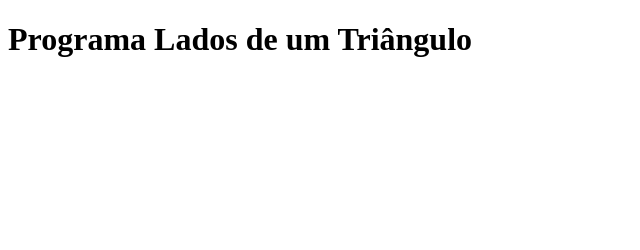
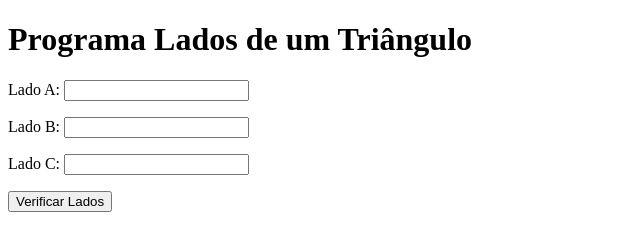
Before and after one commit to Andressa-Madureira/praticas-javascript-book, a website: page cap4/ativ-extra/ativ 4/index.html in a window 1280 px wide. Shown: the whole page, without its empty margins (0-640 px from the left). Drawn offline with Linux system fonts and the light colour scheme.

Commit message:
html ativ 4  capitulo 4 pronta

```diff
--- a/cap4/ativ-extra/ativ 4/index.html
+++ b/cap4/ativ-extra/ativ 4/index.html
@@ -9,8 +9,19 @@
     <h1>Programa Lados de um Triângulo</h1>
     <form>
         <p>
+            Lado A: <input type="number" name="" id="inLadoA">
+        </p>
+        <p>
+            Lado B: <input type="number" name="" id="inLadoB">
+        </p>
+        <p>
+            Lado C: <input type="number" name="" id="inLadoC">
+        </p>
 
-        </p>
+        <input type="submit" value="Verificar Lados">
     </form>
+
+    <h3 id="resp1"></h3>
+    <h3 id="resp2"></h3>
 </body>
 </html>
```
